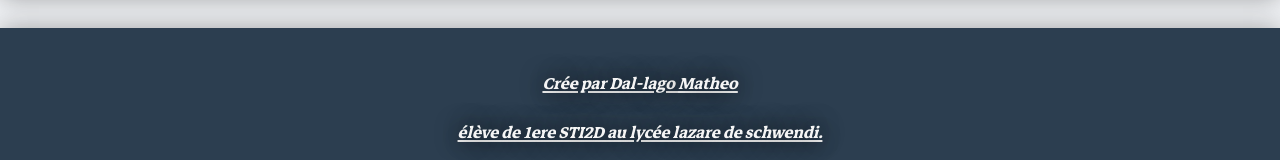
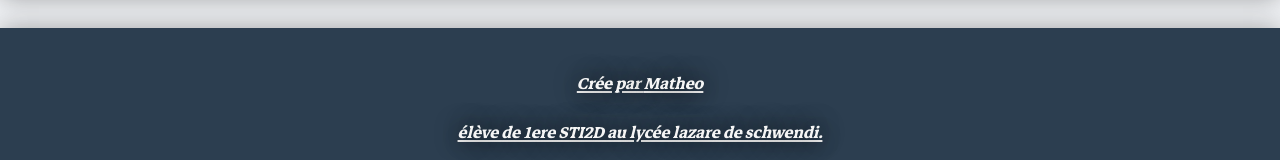
Before and after one commit to Course-en-Cours2025/Course-en-Cours2025.github.io, a plain HTML site: page rouelibre.html in a window 1280 px wide. Shown: the part 2965-3125 px from the top of the page. Drawn offline with Linux system fonts and the light colour scheme.

Commit message:
Fix HTML formatting and structure

```diff
--- a/rouelibre.html
+++ b/rouelibre.html
@@ -105,7 +105,7 @@
     </header>
     <footer>
         <section id="credit">
-            <p><em>Crée par Dal-lago <a href="./ee.html" target="_blank" style="color: whitesmoke;">Matheo</a></em></p>
+            <p><em>Crée par <a href="./ee.html" target="_blank" style="color: whitesmoke;">Matheo</a></em></p>
             <p><em>élève de 1ere STI2D au lycée lazare de schwendi.</em></p>
         </section>
     </footer>
```
